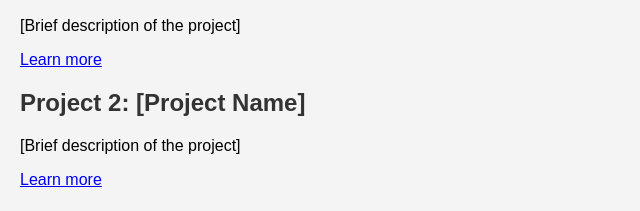
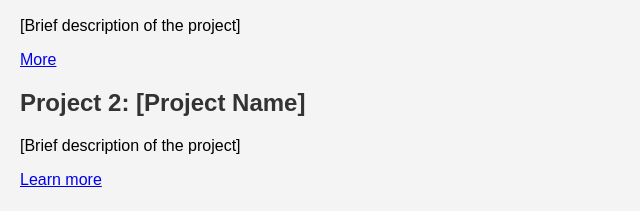
Before and after one commit to Pavle012/My-site, a plain HTML site: page index.html in a window 1280 px wide. Shown: the part 241-452 px from the top of the page, 0-640 px from the left. Drawn offline with Linux system fonts and the light colour scheme.

Commit message:
Fix index.html

```diff
--- a/index.html
+++ b/index.html
@@ -22,7 +22,7 @@
         <section>
             <h2>Project 1: [Project Name]</h2>
             <p>[Brief description of the project]</p>
-            <a href="project1.html">Learn more</a>
+            <a href="project1/about.html">More</a>
         </section>
 
         <section>
```
